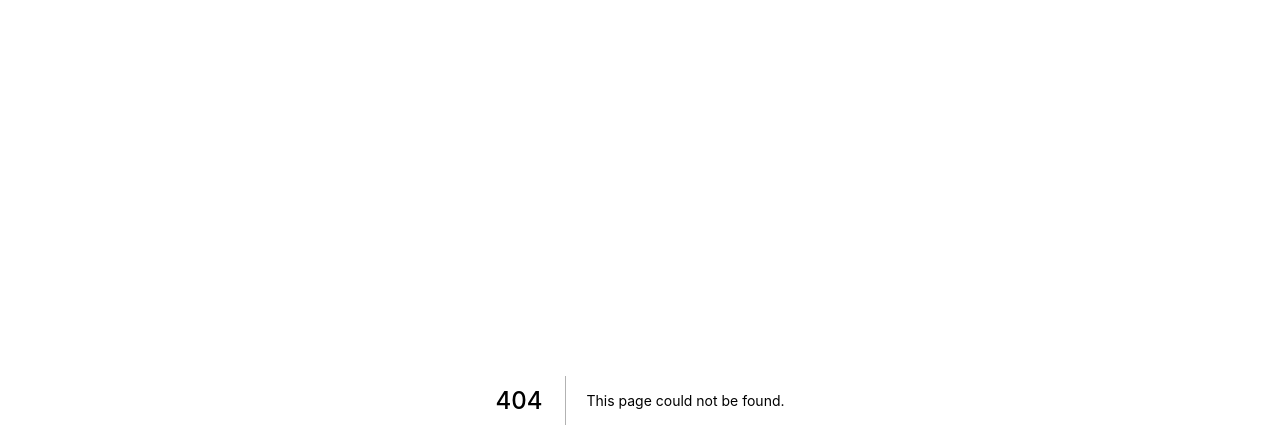
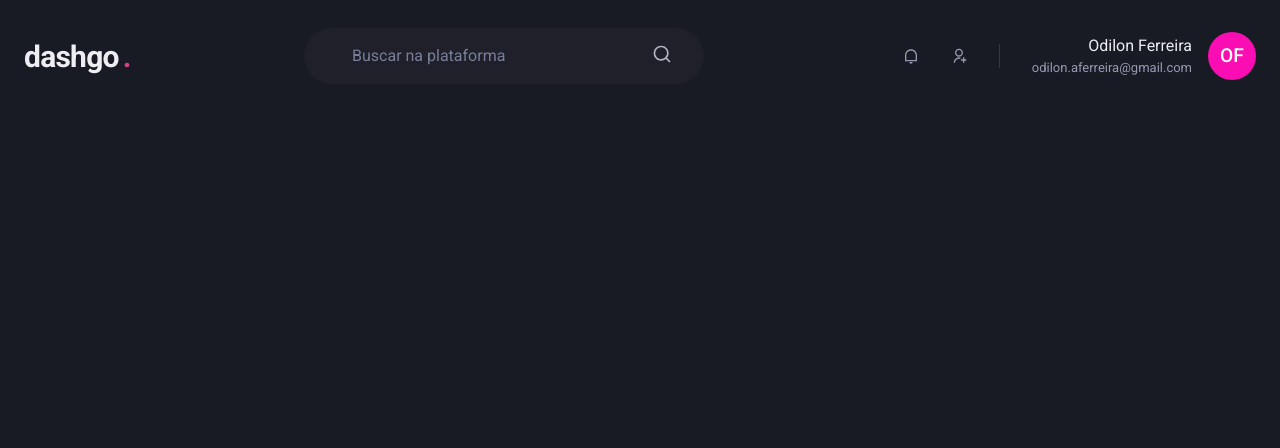
Before and after one commit to odilonferreira/dashgo, a Next.js app: page /dashboard in a window 1280 px wide. Before the commit this address had no page. Shown: the top 448 px of the page. Built offline with nearby package versions, Linux system fonts and the light colour scheme.

Commit message:
finishing header component

```diff
--- a/package.json
+++ b/package.json
@@ -16,7 +16,8 @@
     "framer-motion": "^6.5.1",
     "next": "12.2.3",
     "react": "18.2.0",
-    "react-dom": "18.2.0"
+    "react-dom": "18.2.0",
+    "react-icons": "^4.4.0"
   },
   "devDependencies": {
     "@types/node": "18.6.3",
--- /dev/null
+++ b/src/components/Header.tsx
@@ -0,0 +1,84 @@
+import {
+  Flex,
+  Icon,
+  Input,
+  Text,
+  Stack,
+  HStack,
+  Box,
+  Avatar,
+} from "@chakra-ui/react";
+import {
+  RiNotificationLine,
+  RiSearchLine,
+  RiUserAddLine,
+} from "react-icons/ri";
+
+export default function Header() {
+  return (
+    <Flex
+      as="header"
+      w="100%"
+      maxWidth={1480}
+      h="20"
+      marginX="auto"
+      marginTop="4"
+      align="center"
+      px="6"
+    >
+      <Text fontSize="3xl" fontWeight="bold" letterSpacing="tight" w="64">
+        dashgo
+        <Text as="span" marginLeft="1" color="pink.500">
+          .
+        </Text>
+      </Text>
+      <Flex
+        as="label"
+        flex="1"
+        py="4"
+        px="8"
+        marginLeft="6"
+        maxWidth={400}
+        alignSelf="center"
+        color="gray.200"
+        position="relative"
+        bg="gray.800"
+        borderRadius="full"
+      >
+        <Input
+          color="gray.50"
+          variant="unstyled"
+          px="4"
+          marginRight="4"
+          placeholder="Buscar na plataforma"
+          _placeholder={{ color: "gray.400" }}
+        />
+        <Icon as={RiSearchLine} fontSize="20" />
+      </Flex>
+
+      <Flex align="center" marginLeft="auto">
+        <HStack
+          spacing="8"
+          marginX="8"
+          paddingRight="8"
+          paddingY="1"
+          color="gray.300"
+          borderRightWidth={1}
+          borderColor="gray.700"
+        >
+          <Icon as={RiNotificationLine}></Icon>
+          <Icon as={RiUserAddLine}></Icon>
+        </HStack>
+        <Flex align="center">
+          <Box marginRight="4" textAlign="right">
+            <Text>Odilon Ferreira</Text>
+            <Text color="gray.300" fontSize="small">
+              odilon.aferreira@gmail.com
+            </Text>
+          </Box>
+          <Avatar size="md" name="Odilon Ferreira" />
+        </Flex>
+      </Flex>
+    </Flex>
+  );
+}
--- /dev/null
+++ b/src/pages/dashboard.tsx
@@ -0,0 +1,5 @@
+import Header from "../components/Header";
+
+export default function Dashboard() {
+  return <Header />;
+}
```
Also changed, not shown: src/components/Form/Input.tsx (added, +31 -0 lines), src/pages/index.tsx (+6 -37 lines), 1 other file (tests, documents, lock files or other folders).
